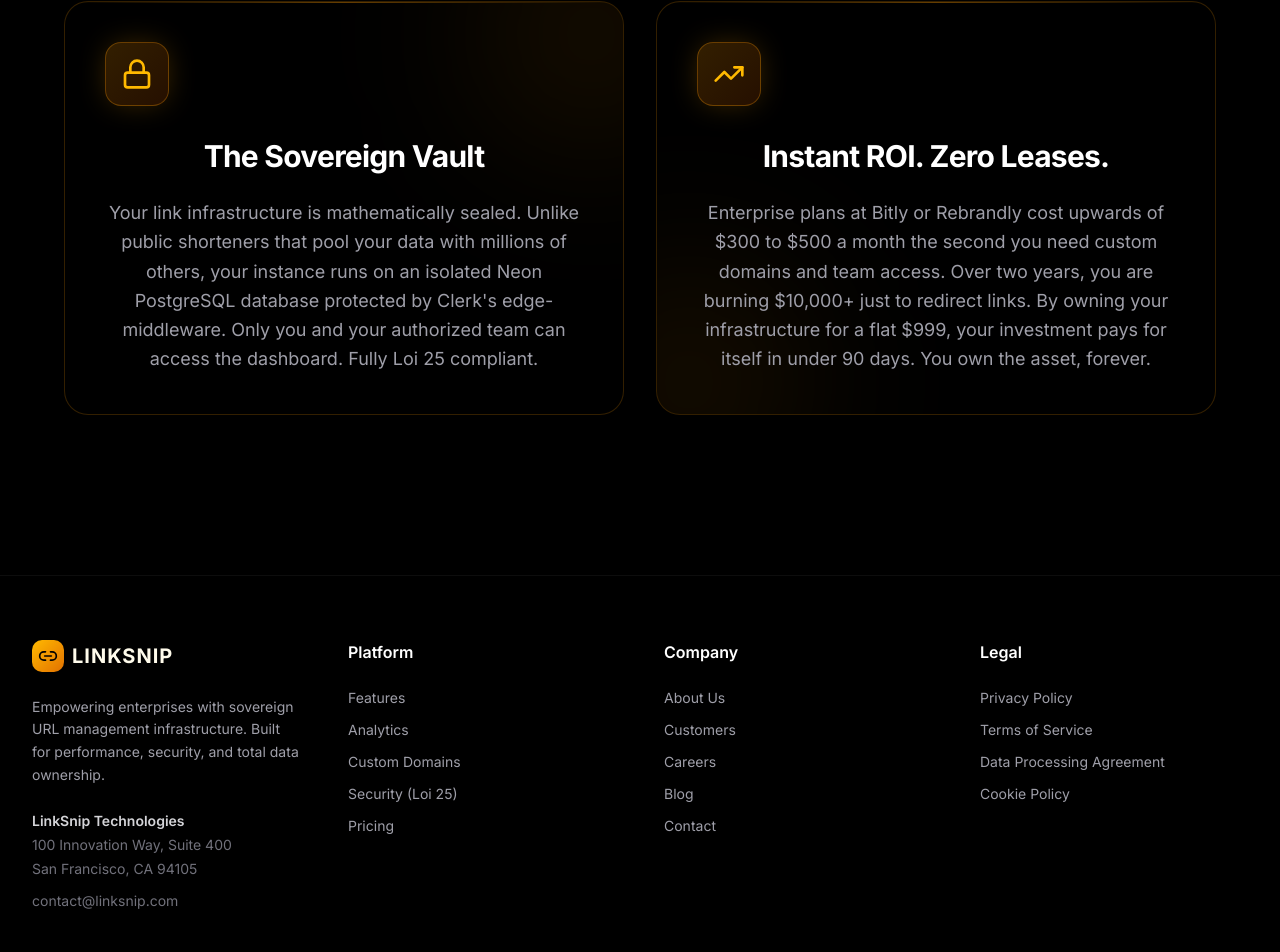
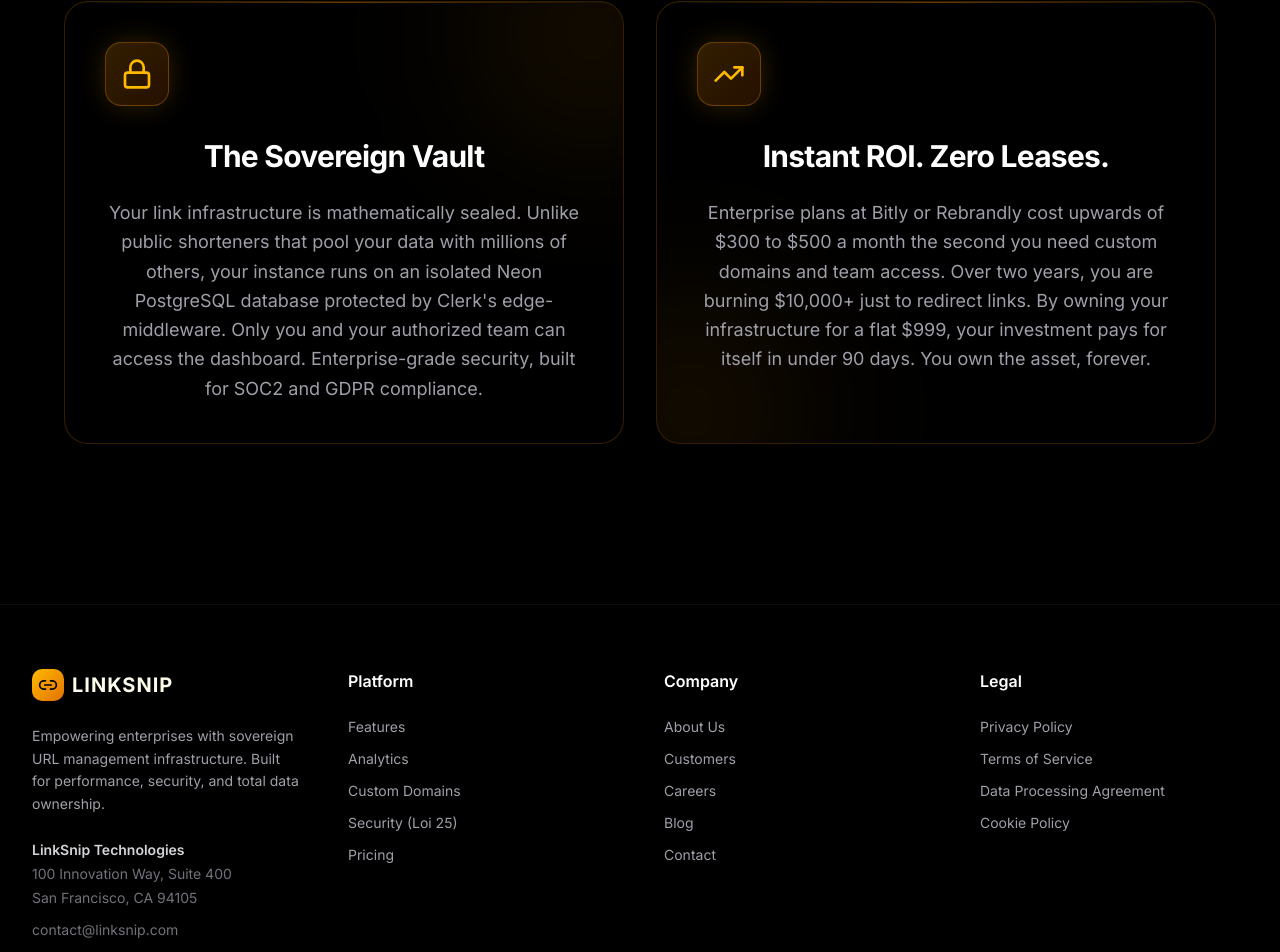
Before and after one commit to brandonlacoste9-tech/v0-linksnip-dashboard, a Next.js app: page / in a window 1280 px wide. Shown: the part 2099-3051 px from the top of the page. Built offline with nearby package versions, Linux system fonts and the light colour scheme; no server answers.

Commit message:
feat: update Sovereign Vault copy to SOC2 and GDPR compliance

```diff
--- a/app/page.tsx
+++ b/app/page.tsx
@@ -179,7 +179,7 @@ export default async function LandingPage() {
                   </h2>
 
                   <p className="text-zinc-400 leading-relaxed text-lg">
-                    Your link infrastructure is mathematically sealed. Unlike public shorteners that pool your data with millions of others, your instance runs on an isolated Neon PostgreSQL database protected by Clerk&apos;s edge-middleware. Only you and your authorized team can access the dashboard. Fully Loi 25 compliant.
+                    Your link infrastructure is mathematically sealed. Unlike public shorteners that pool your data with millions of others, your instance runs on an isolated Neon PostgreSQL database protected by Clerk&apos;s edge-middleware. Only you and your authorized team can access the dashboard. Enterprise-grade security, built for SOC2 and GDPR compliance.
                   </p>
                 </div>
               </div>
```
